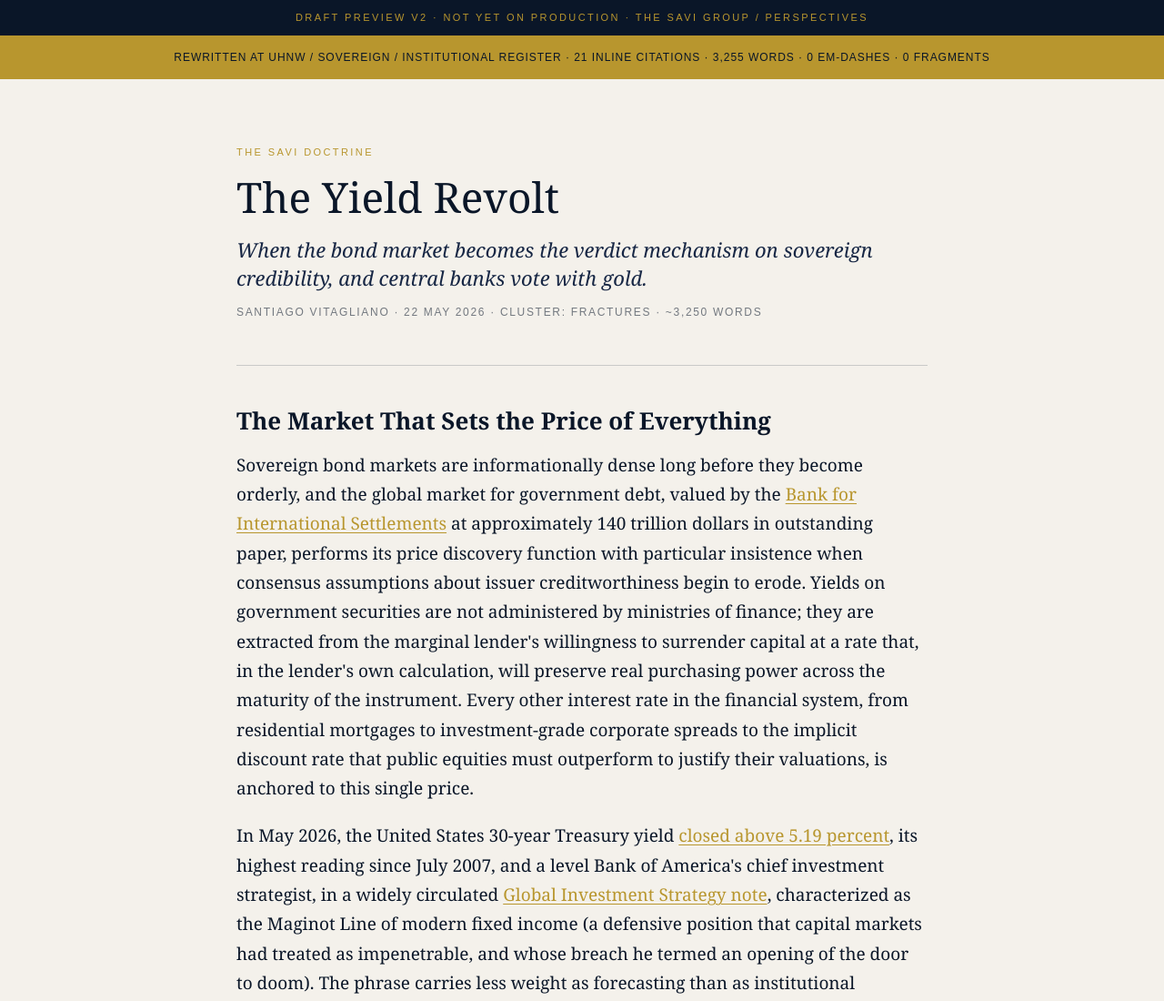
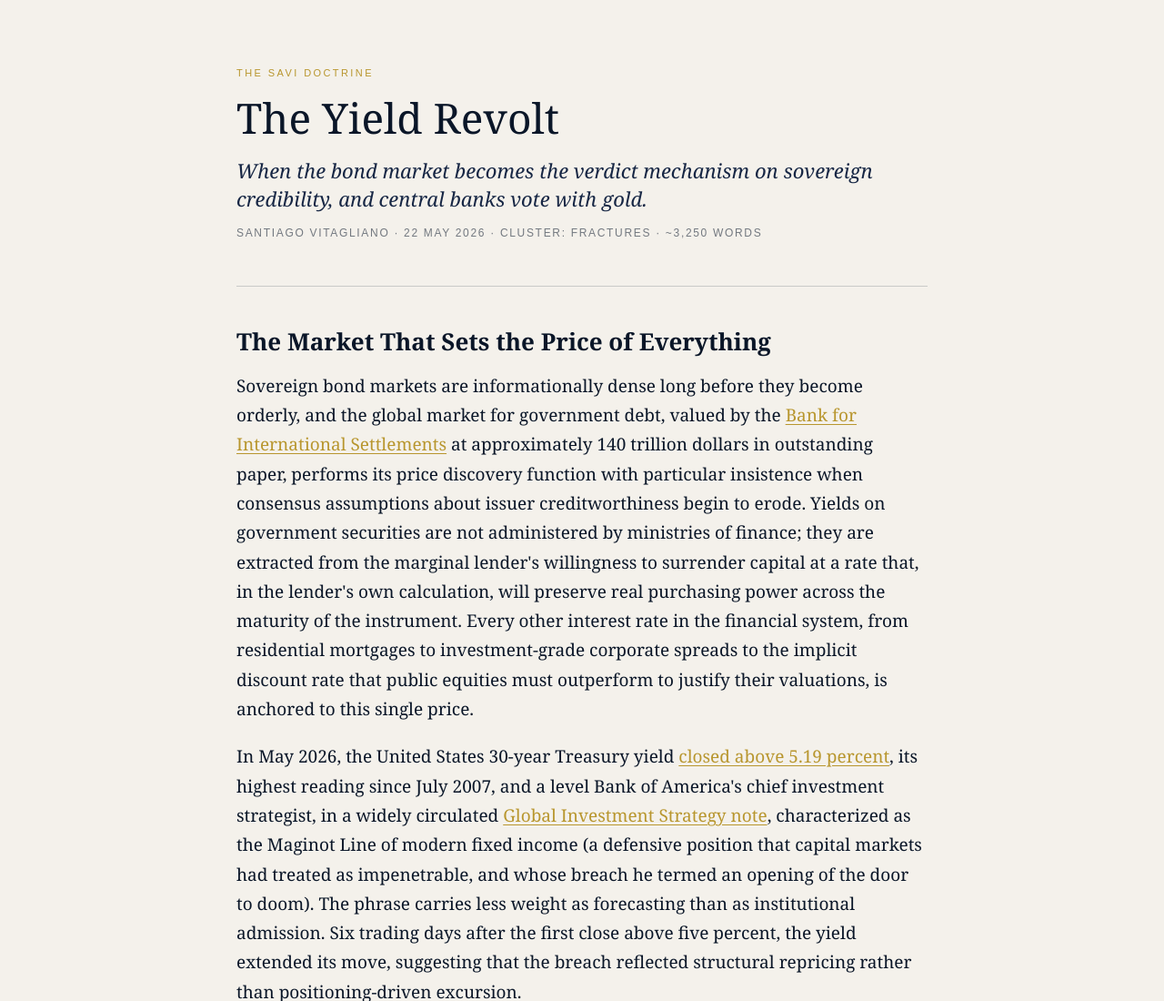
Before and after one commit to santiagovitagliano-arch/savi-library, a plain HTML site: page tsg-yield-revolt/index.html in a window 1280 px wide. Shown: the top 1100 px of the page at 91% size. Drawn offline with Linux system fonts and the light colour scheme.

Commit message:
Yield Revolt: editorial title, remove draft banner + production note
Co-Authored-By: Claude Fable 5 <noreply@anthropic.com>

```diff
--- a/tsg-yield-revolt/index.html
+++ b/tsg-yield-revolt/index.html
@@ -2,7 +2,7 @@
 <html lang="en">
 <head><link rel="canonical" href="https://santiagovitagliano-arch.github.io/savi-library/tsg-yield-revolt/">
 <meta charset="UTF-8">
-<title>The Yield Revolt — DRAFT PREVIEW v2 | The SAVI Group</title>
+<title>The Yield Revolt | The SAVI Group</title>
 <style>
   html, body { background: #F4F1EB !important; color: #0A1628 !important; margin: 0; padding: 0; }
   body { font-family: 'Cormorant Garamond', Georgia, serif; font-size: 19px; line-height: 1.7; }
@@ -31,8 +31,6 @@
 </style>
 </head>
 <body>
-<div class="draft-banner">DRAFT PREVIEW v2 · Not yet on production · The SAVI Group / Perspectives</div>
-<div class="v2-note">REWRITTEN AT UHNW / SOVEREIGN / INSTITUTIONAL REGISTER · 21 INLINE CITATIONS · 3,255 WORDS · 0 EM-DASHES · 0 FRAGMENTS</div>
 <div class="wrap">
   <p class="eyebrow">THE SAVI DOCTRINE</p>
   <h1 class="title">The Yield Revolt</h1>
```
